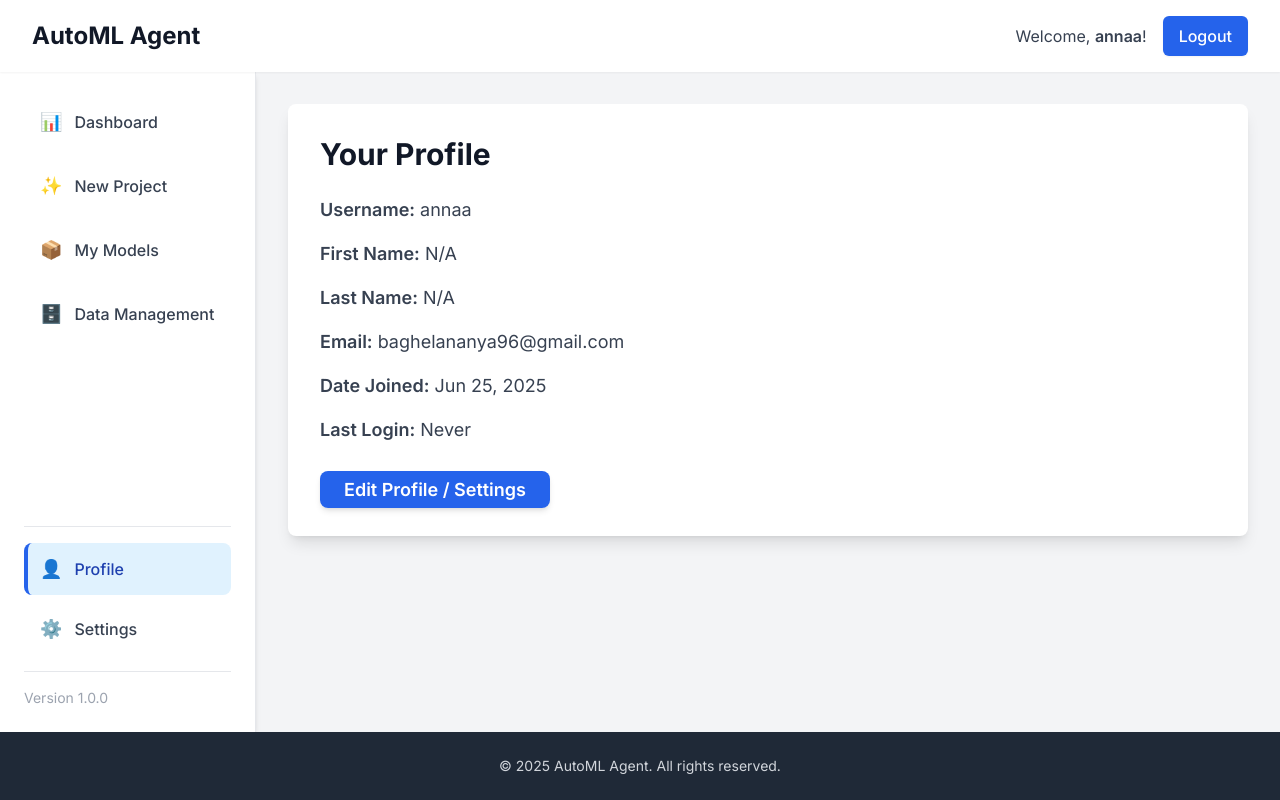
After one commit to Annaa74/AutoML-Agent, a Django app: page /profile/ in a window 1280 px wide. The commit adds this page. Run offline with Django 5.2, Linux system fonts and the light colour scheme; a user stored in the database is signed in; data comes from the database, SQL or seed files in the repository; both versions use the stored data as it was after the commit; some libraries are stand-ins or nearby versions.

Commit message:
Add settings page and data management/profile features

```diff
--- a/backend/requirements.txt
+++ b/backend/requirements.txt
@@ -1,8 +1,8 @@
 # backend/requirements.txt
 Flask==2.3.3
 Flask-CORS==3.0.10
-pandas==2.2.2
-scikit-learn==1.4.2
+pandas
+scikit-learn
 pycaret==3.2.0
 transformers==4.42.0 # For BART model
 torch==2.3.0 # Or tensorflow, if preferred for transformers
--- a/frontend/main_app/admin.py
+++ b/frontend/main_app/admin.py
@@ -1,7 +1,8 @@
 # main_app/admin.py
 
 from django.contrib import admin
-from .models import UploadedDataset # Import the new model
+from .models import UploadedDataset, UserProfile # Import the new model
 
 # Register your models here.
 admin.site.register(UploadedDataset)
+admin.site.register(UserProfile)
--- /dev/null
+++ b/frontend/main_app/templates/main_app/profile.html
@@ -0,0 +1,173 @@
+<!DOCTYPE html>
+<html lang="en" class="scroll-smooth">
+<head>
+    <meta charset="UTF-8">
+    <meta name="viewport" content="width=device-width, initial-scale=1.0">
+    <title>User Profile - AutoML Agent</title>
+    <script src="https://cdn.tailwindcss.com"></script>
+    <link rel="preconnect" href="https://fonts.googleapis.com">
+    <link rel="preconnect" href="https://fonts.gstatic.com" crossorigin>
+    <link href="https://fonts.googleapis.com/css2?family=Inter:wght@400;500;600;700&display=swap" rel="stylesheet">
+    <style>
+        body { font-family: 'Inter', sans-serif; }
+        .nav-link { transition: background-color 0.2s ease, color 0.2s ease, border-left-color 0.2s ease; }
+        .nav-link.active { background-color: #e0f2fe; color: #1e40af; border-left-color: #2563eb; }
+    </style>
+</head>
+<body class="bg-gray-100 text-gray-800 flex flex-col min-h-screen">
+    <header class="bg-white shadow-sm py-4 z-10">
+        <div class="container mx-auto px-4 sm:px-6 lg:px-8 flex justify-between items-center">
+            <div class="text-2xl font-bold text-gray-900">AutoML Agent</div>
+            <div class="flex items-center space-x-4">
+                <span class="text-gray-700 hidden sm:block">Welcome, <span class="font-semibold" id="logged-in-username">{{ current_username }}</span>!</span>
+                <button id="logout-button" class="px-4 py-2 rounded-md bg-blue-600 text-white font-medium hover:bg-blue-700 transition-colors shadow-sm">Logout</button>
+            </div>
+        </div>
+    </header>
+
+    <div class="flex flex-1">
+        <!-- Sidebar Navigation -->
+        <aside class="w-64 bg-white shadow-md p-6 border-r border-gray-200 flex flex-col">
+            <nav class="space-y-3 flex-grow">
+                <a href="{% url 'dashboard' %}" id="nav-dashboard" class="nav-link flex items-center p-3 rounded-lg text-gray-700 hover:bg-gray-50 border-l-4 border-transparent font-medium">
+                    <span class="mr-3 text-lg">📊</span> Dashboard
+                </a>
+                <a href="{% url 'new_project' %}" id="nav-new-project" class="nav-link flex items-center p-3 rounded-lg text-gray-700 hover:bg-gray-50 border-l-4 border-transparent font-medium">
+                    <span class="mr-3 text-lg">✨</span> New Project
+                </a>
+                <a href="{% url 'my_models' %}" id="nav-my-models" class="nav-link flex items-center p-3 rounded-lg text-gray-700 hover:bg-gray-50 border-l-4 border-transparent font-medium">
+                    <span class="mr-3 text-lg">📦</span> My Models
+                </a>
+                <a href="{% url 'data_management' %}" id="nav-data-management" class="nav-link flex items-center p-3 rounded-lg text-gray-700 hover:bg-gray-50 border-l-4 border-transparent font-medium">
+                    <span class="mr-3 text-lg">🗄️</span> Data Management
+                </a>
+            </nav>
+            <div class="mt-auto pt-4 border-t border-gray-200 space-y-2">
+                <a href="{% url 'user_profile' %}" id="nav-profile" class="nav-link flex items-center p-3 rounded-lg text-gray-700 hover:bg-gray-50 border-l-4 border-transparent font-medium">
+                    <span class="mr-3 text-lg">👤</span> Profile
+                </a>
+                <a href="{% url 'user_settings' %}" id="nav-settings" class="nav-link flex items-center p-3 rounded-lg text-gray-700 hover:bg-gray-50 border-l-4 border-transparent font-medium">
+                    <span class="mr-3 text-lg">⚙️</span> Settings
+                </a>
+            </div>
+            <div class="mt-4 pt-4 border-t border-gray-200">
+                <p class="text-sm text-gray-400">Version 1.0.0</p>
+            </div>
+        </aside>
+
+        <!-- Main Content Area - User Profile -->
+        <main class="flex-1 p-6 md:p-8 overflow-y-auto">
+            <section id="profile-content" class="content-section bg-white p-8 rounded-lg shadow-lg">
+                <h2 class="text-3xl font-bold text-gray-900 mb-6">Your Profile</h2>
+                <div class="space-y-4 text-lg text-gray-700">
+                    <p><span class="font-semibold">Username:</span> {{ user.username }}</p>
+                    <p><span class="font-semibold">First Name:</span> {{ user.first_name|default:"N/A" }}</p>
+                    <p><span class="font-semibold">Last Name:</span> {{ user.last_name|default:"N/A" }}</p>
+                    <p><span class="font-semibold">Email:</span> {{ user.email|default:"N/A" }}</p>
+                    <p><span class="font-semibold">Date Joined:</span> {{ user.date_joined|date:"M d, Y" }}</p>
+                    <p><span class="font-semibold">Last Login:</span> {{ user.last_login|date:"M d, Y H:i"|default:"Never" }}</p>
+
+                    <!-- Example of a custom profile field from UserProfile model -->
+                    <!-- <p><span class="font-semibold">Preferred Theme:</span> {{ profile.preferred_theme }}</p> -->
+                </div>
+                <div class="mt-8">
+                    <a href="{% url 'user_settings' %}" class="px-6 py-2 bg-blue-600 text-white font-semibold rounded-lg shadow-md hover:bg-blue-700 transition-colors text-lg">
+                        Edit Profile / Settings
+                    </a>
+                </div>
+            </section>
+        </main>
+    </div>
+
+    <footer class="bg-gray-800 mt-auto py-6 text-center text-gray-300 text-sm">
+        <p>&copy; 2025 AutoML Agent. All rights reserved.</p>
+    </footer>
+
+    <!-- Custom Alert/Modal for Copy Confirmation -->
+    <div id="custom-alert" class="fixed inset-0 bg-gray-600 bg-opacity-50 flex items-center justify-center hidden z-50">
+        <div class="bg-white p-6 rounded-lg shadow-xl max-w-sm w-full text-center">
+            <p id="alert-message" class="text-lg font-semibold text-gray-800 mb-4"></p>
+            <button id="alert-ok-button" class="px-6 py-2 bg-blue-600 text-white rounded-md hover:bg-blue-700 transition-colors">OK</button>
+        </div>
+    </div>
+
+    <script>
+        document.addEventListener('DOMContentLoaded', () => {
+            const logoutButton = document.getElementById('logout-button');
+            const customAlert = document.getElementById('custom-alert');
+            const alertMessage = document.getElementById('alert-message');
+            const alertOkButton = document.getElementById('alert-ok-button');
+
+            function showAlert(message) {
+                if (alertMessage && customAlert) {
+                    alertMessage.textContent = message;
+                    customAlert.classList.remove('hidden');
+                } else {
+                    console.error("ERROR: Custom alert components (alertMessage or customAlert) not found when calling showAlert.");
+                }
+            }
+
+            if (alertOkButton) {
+                alertOkButton.addEventListener('click', () => {
+                    if (customAlert) {
+                        customAlert.classList.add('hidden');
+                    }
+                });
+            }
+
+            function getCookie(name) {
+                let cookieValue = null;
+                if (document.cookie && document.cookie !== '') {
+                    const cookies = document.cookie.split(';');
+                    for (let i = 0; i < cookies.length; i++) {
+                        const cookie = cookies[i].trim();
+                        if (cookie.substring(0, name.length + 1) === (name + '=')) {
+                            cookieValue = decodeURIComponent(cookie.substring(name.length + 1));
+                            break;
+                        }
+                    }
+                }
+                return cookieValue;
+            }
+            const csrftoken = getCookie('csrftoken');
+
+            logoutButton.addEventListener('click', async () => {
+                try {
+                    const response = await fetch('/api/logout/', {
+                        method: 'POST',
+                        headers: {
+                            'X-CSRFToken': csrftoken,
+                        },
+                        credentials: 'include'
+                    });
+                    const data = await response.json();
+                    if (response.ok) {
+                        showAlert('You have been logged out.');
+                        window.location.href = data.redirect_url;
+                    } else {
+                        showAlert(data.message || 'Logout failed. Please try again.');
+                    }
+                } catch (error) {
+                    console.error('Logout error:', error);
+                    showAlert('Network error during logout.');
+                }
+            });
+
+            // Highlight active navigation link
+            const currentPath = window.location.pathname;
+            const navLinks = document.querySelectorAll('.nav-link');
+            navLinks.forEach(link => {
+                if (link.getAttribute('href') === currentPath) {
+                    link.classList.add('active');
+                    link.classList.remove('border-transparent');
+                    link.classList.add('border-l-blue-600');
+                } else {
+                    link.classList.remove('active');
+                    link.classList.remove('border-l-blue-600');
+                    link.classList.add('border-transparent');
+                }
+            });
+        });
+    </script>
+</body>
+</html>
--- a/frontend/main_app/urls.py
+++ b/frontend/main_app/urls.py
@@ -11,7 +11,8 @@ urlpatterns = [
     path('new_project/', views.new_project, name='new_project'),
     path('my_models/', views.my_models, name='my_models'),
     path('data_management/', views.data_management, name='data_management'),
+    path('profile/', views.user_profile, name='user_profile'), # New URL
+    path('settings/', views.user_settings, name='user_settings'), # New URL
     path('api/logout/', views.user_logout, name='logout_api'),
-    # New API endpoint to save uploaded dataset info to Django DB
     path('api/save_uploaded_dataset_info/', views.save_uploaded_dataset_info, name='save_uploaded_dataset_info_api'),
 ]
--- a/frontend/main_app/views.py
+++ b/frontend/main_app/views.py
@@ -2,11 +2,12 @@
 
 from django.shortcuts import render, redirect
 from django.contrib.auth import authenticate, login, logout
-from django.contrib.auth.forms import AuthenticationForm, UserCreationForm
+from django.contrib.auth.forms import AuthenticationForm
 from django.contrib.auth.decorators import login_required
 from django.http import JsonResponse
 import json
-from .models import UploadedDataset # Import the new model
+from .models import UploadedDataset, UserProfile # Import new model
+from .forms import CustomUserCreationForm # Import custom form
 
 def intro_page(request):
     return render(request, 'main_app/intro_page.html')
@@ -29,13 +30,17 @@ def user_login(request):
 
 def user_register(request):
     if request.method == 'POST':
-        form = UserCreationForm(request.POST)
+        form = CustomUserCreationForm(request.POST) # Use custom form
         if form.is_valid():
             user = form.save()
+            # Create a UserProfile for the new user
+            UserProfile.objects.create(user=user)
             login(request, user)
             return redirect('dashboard')
+        else:
+            print(form.errors) # Print form errors for debugging
     else:
-        form = UserCreationForm()
+        form = CustomUserCreationForm() # Use custom form
     return render(request, 'main_app/register.html', {'form': form})
 
 @login_required
@@ -63,13 +68,30 @@ def my_models(request):
 @login_required
 def data_management(request):
     current_username = request.user.username if request.user.is_authenticated else 'Guest'
-
-    # Fetch all datasets uploaded by the current user
     uploaded_datasets = UploadedDataset.objects.filter(user=request.user).order_by('-upload_date')
-
     return render(request, 'main_app/data_management.html', {
         'current_username': current_username,
         'uploaded_datasets': uploaded_datasets
+    })
+
+@login_required
+def user_profile(request):
+    current_username = request.user.username if request.user.is_authenticated else 'Guest'
+    # Fetch the user's profile, create if it doesn't exist (shouldn't happen with post_save signal)
+    profile, created = UserProfile.objects.get_or_create(user=request.user)
+    return render(request, 'main_app/profile.html', {
+        'current_username': current_username,
+        'user': request.user,
+        'profile': profile
+    })
+
+@login_required
+def user_settings(request):
+    current_username = request.user.username if request.user.is_authenticated else 'Guest'
+    # You would typically handle a settings form submission here
+    return render(request, 'main_app/settings.html', {
+        'current_username': current_username,
+        'user': request.user
     })
 
 @login_required
@@ -83,8 +105,6 @@ def save_uploaded_dataset_info(request):
             if not original_filename or not stored_filename:
                 return JsonResponse({"error": "Missing filename information."}, status=400)
 
-            # Check if a dataset with this stored_filename already exists for this user
-            # This prevents duplicates if the frontend sends the same info multiple times
             if UploadedDataset.objects.filter(user=request.user, stored_filename=stored_filename).exists():
                 return JsonResponse({"message": "Dataset already registered for this user."}, status=200)
 
```
Also changed, not shown: frontend/main_app/forms.py (added, +26 -0 lines), frontend/main_app/models.py (+14 -2 lines), frontend/main_app/templates/main_app/new_project.html (+13 -5 lines), frontend/main_app/templates/main_app/register.html (added, +48 -0 lines), frontend/main_app/templates/main_app/settings.html (added, +175 -0 lines), frontend/db.sqlite3, frontend/main_app/migrations/0001_initial.py (added), frontend/main_app/templates/main_app/intro_page.html (renamed from frontend/main_app/templates/main_app/index.html).
